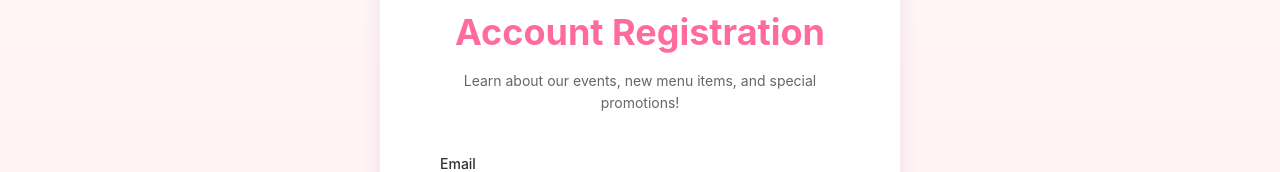
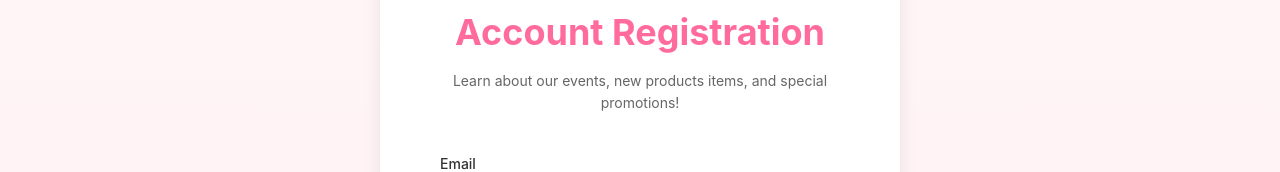
Before and after one commit to jessieservis/Sweets-by-Servis, a React (Vite) app: page /registration in a window 1280 px wide. Shown: the part 216-388 px from the top of the page. Built offline with nearby package versions, Linux system fonts and the light colour scheme.

Commit message:
change wording

```diff
--- a/src/pages/registration/registration.jsx
+++ b/src/pages/registration/registration.jsx
@@ -126,7 +126,8 @@ function Registration() {
 					<div className='registration-form-wrapper'>
 						<h1>Account Registration</h1>
 						<p className='registration-subtitle'>
-							Learn about our events, new menu items, and special promotions!
+							Learn about our events, new products items, and special
+							promotions!
 						</p>
 						<form
 							onSubmit={handleSubmit}
```
